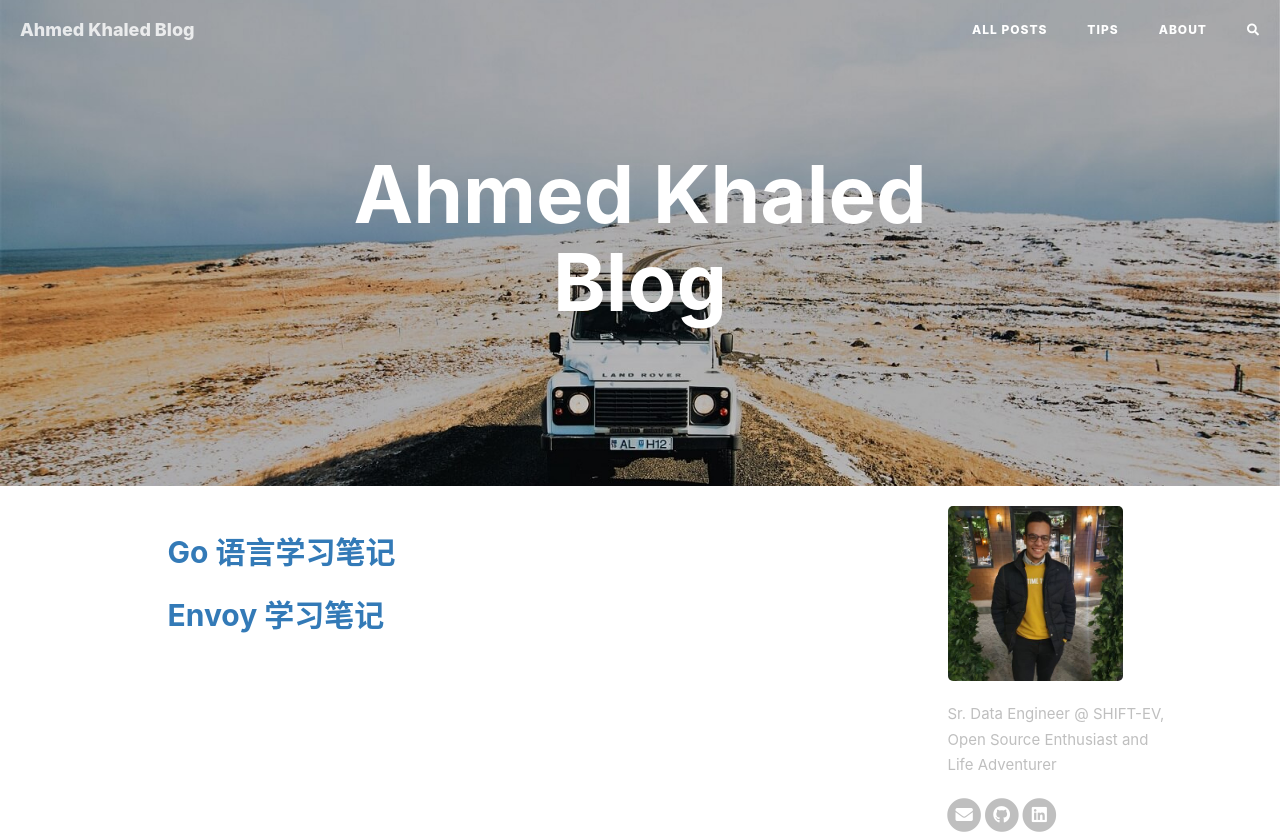
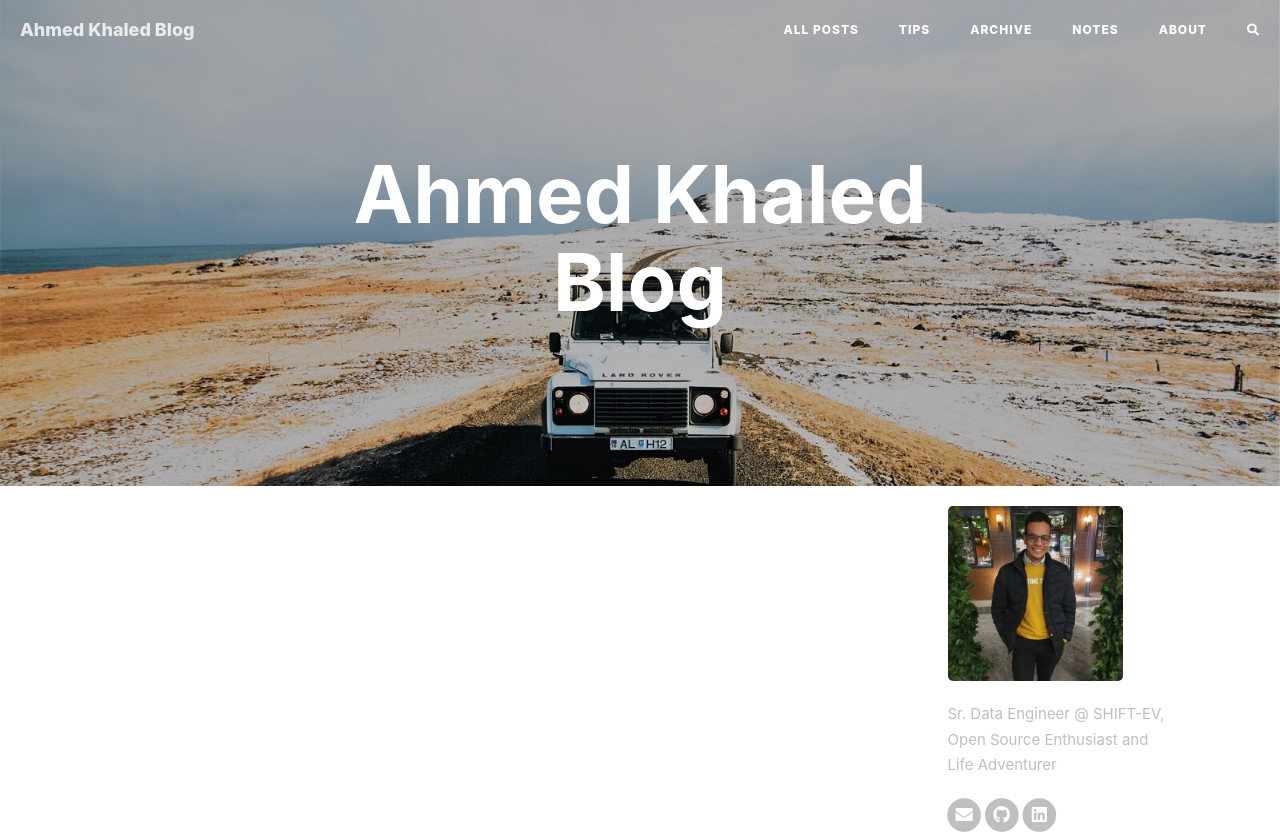
Before and after one commit to Ahmad-Khaled/-journeyWithMe, a plain HTML site: page public/notes/index.html in a window 1280 px wide. Shown: the top 835 px of the page. Drawn offline with nearby package versions, Linux system fonts and the light colour scheme.

Commit message:
Remove unwanted documents

```diff
--- a/public/index.xml
+++ b/public/index.xml
@@ -40,7 +40,7 @@ I&amp;rsquo;m currently in the process of starting my own personal blog, where I
       <pubDate>Mon, 01 Jan 0001 00:00:00 +0000</pubDate>
 
       <guid>https://blog.akhaled.net/notes/</guid>
-      <description>Go 语言学习笔记 Envoy 学习笔记</description>
+      <description></description>
     </item>
 
     <item>
--- a/public/notes/index.html
+++ b/public/notes/index.html
@@ -108,6 +108,10 @@
 
 
 
+                        <li><a href="/archive/">ARCHIVE</a></li>
+
+                        <li><a href="/notes/">NOTES</a></li>
+
                         <li><a href="/about/">ABOUT</a></li>
 
 		            <li>
@@ -179,8 +183,6 @@
             col-xs-12
             post-container">
 
-                <h2 id="go-语言学习笔记httpszhaohuabingcomlearning-golang"><a href="https://zhaohuabing.com/learning-golang">Go 语言学习笔记</a></h2>
-<h2 id="envoy-学习笔记httpszhaohuabingcomlearning-envoy"><a href="https://zhaohuabing.com/learning-envoy">Envoy 学习笔记</a></h2>
 
 
 
```
Also changed, not shown: public/2023/03/19/vim-tips/index.html (+4 -0 lines), public/404.html (+4 -0 lines), public/about/index.html (+4 -0 lines), public/algolia.json (+1 -1 lines), public/archive/index.html (+4 -0 lines), public/categories/index.html (+4 -0 lines), public/categories/tips/index.html (+4 -0 lines), public/index.html (+4 -0 lines), public/post/index.html (+4 -0 lines), public/search/index.html (+4 -0 lines), public/search/placeholder/index.html (+4 -0 lines), public/tags/index.html (+4 -0 lines), public/tags/tips/index.html (+4 -0 lines), public/tags/vim/index.html (+4 -0 lines), 3 other files.
